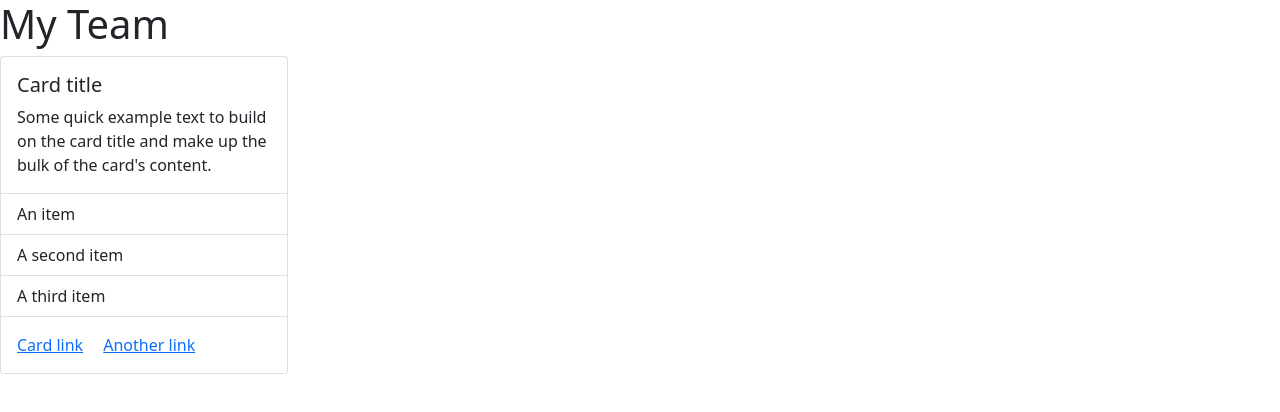
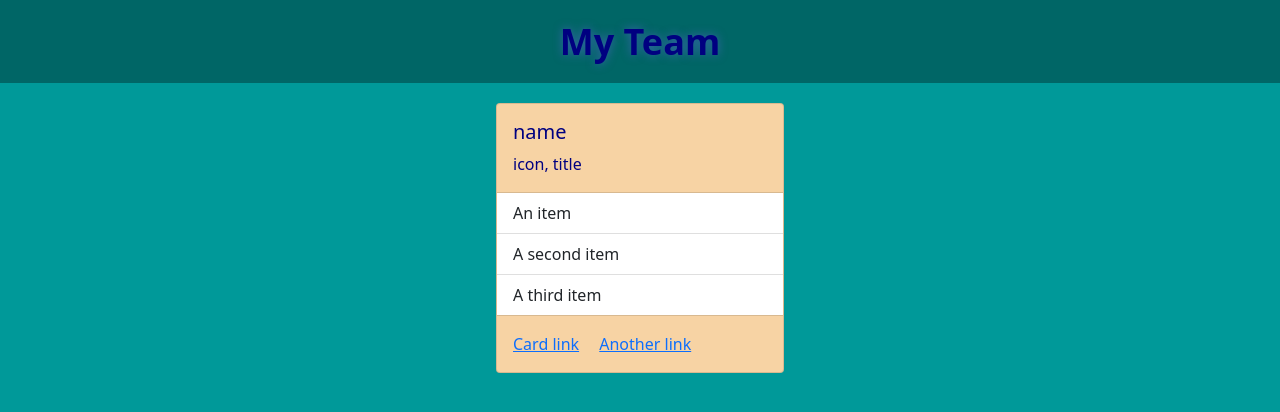
Before and after one commit to blueink38/team-profile-generator, a website: page index.html in a window 1280 px wide. Drawn offline with nearby package versions, Linux system fonts and the light colour scheme.

Commit message:
added tyling to cards

```diff
--- a/assets/style.css
+++ b/assets/style.css
@@ -0,0 +1,44 @@
+* {
+  margin: 0;
+  padding: 0;
+  box-sizing: border-box;
+}
+
+/* start styles to header */
+header {
+  padding: 20px 35px;
+  background: hsl(180, 100%, 20%);
+  display: flex;
+  justify-content: center;
+  flex-wrap: wrap;
+  position: -webkit-sticky;
+  position: sticky;
+  top: 0;
+  z-index: 9999;
+}
+
+header h1 {
+  color: navy;
+  font-weight: bold;
+  font-size: 36px;
+  margin: 0;
+  text-shadow: 0 0 10px rgba(111, 102, 240, 0.5);
+}
+
+body {
+  background: hsl(180, 100%, 30%);
+}
+
+.employees {
+  padding: 10px;
+  margin: 10px;
+  justify-content: center;
+  align-items: center;
+  display: flex;
+  flex-wrap: wrap;
+}
+
+.card {
+  color: navy;
+  background-color: rgb(247, 211, 164);
+}
--- a/index.html
+++ b/index.html
@@ -9,21 +9,25 @@
     <link rel="stylesheet" href="https://cdnjs.cloudflare.com/ajax/libs/font-awesome/5.15.2/css/all.min.css"
     integrity="sha512-HK5fgLBL+xu6dm/Ii3z4xhlSUyZgTT9tuc/hSrtw6uzJOvgRr2a9jyxxT1ely+B+xFAmJKVSTbpM/CuL7qxO8w=="
     crossorigin="anonymous" />
+    <link rel="stylesheet" href="./assets/style.css" />
 
 
     <title>Team Builder</title>
   </head>
   <body>
-    <h1>My Team</h1>
 
     <!-- start header -->
+    <header>
+      <h1>My Team</h1>
+    </header>
     <!-- end header -->
 
     <!-- start cards -->
+    <section class="employees">
     <div class="card" style="width: 18rem;">
         <div class="card-body">
-          <h5 class="card-title">Card title</h5>
-          <p class="card-text">Some quick example text to build on the card title and make up the bulk of the card's content.</p>
+          <h5 class="card-title">name</h5>
+          <p class="card-text">icon, title</p>
         </div>
         <ul class="list-group list-group-flush">
           <li class="list-group-item">An item</li>
@@ -35,6 +39,7 @@
           <a href="#" class="card-link">Another link</a>
         </div>
       </div>
+    </section>
     <!-- end cards -->
 
 
```
